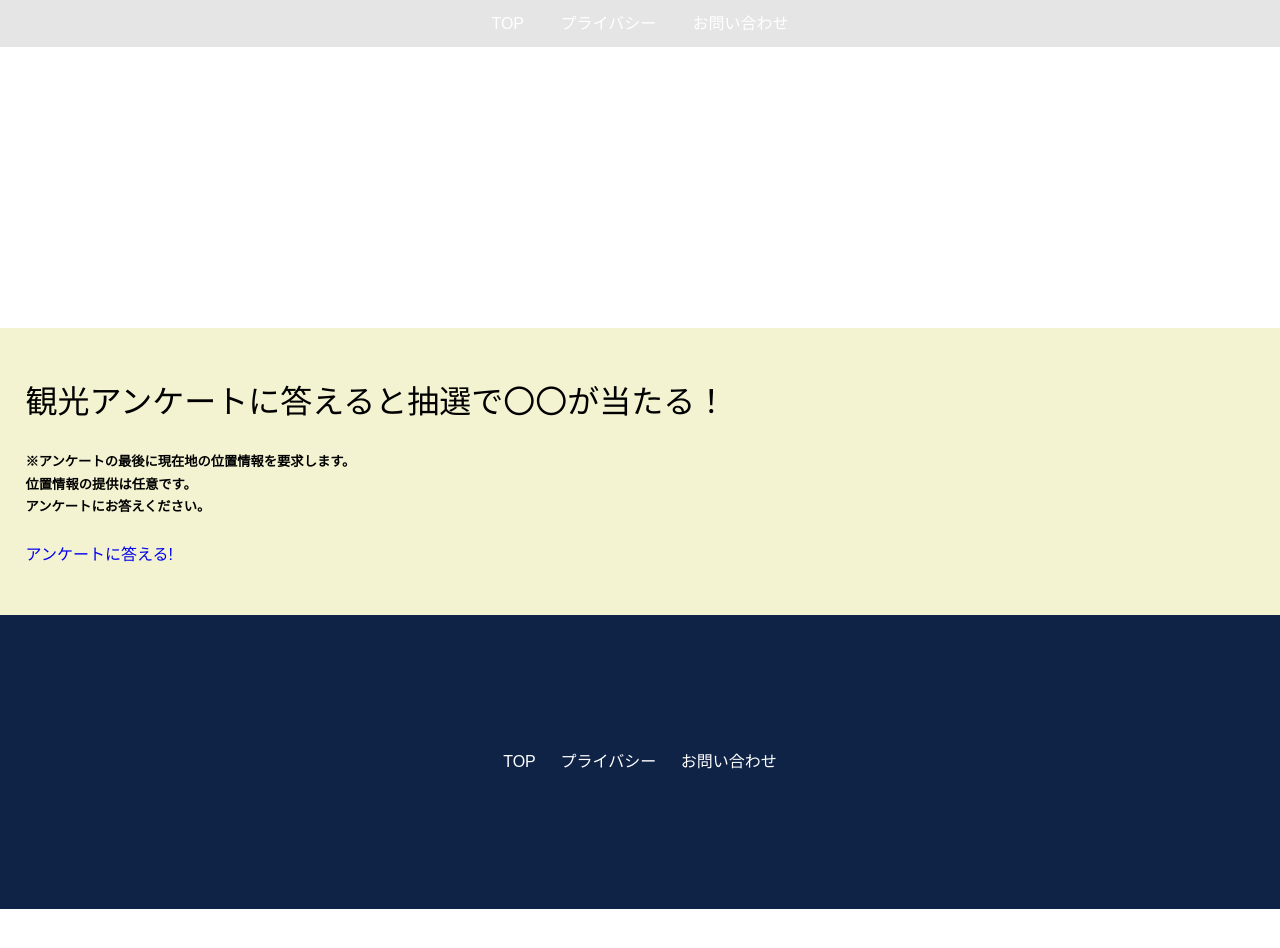
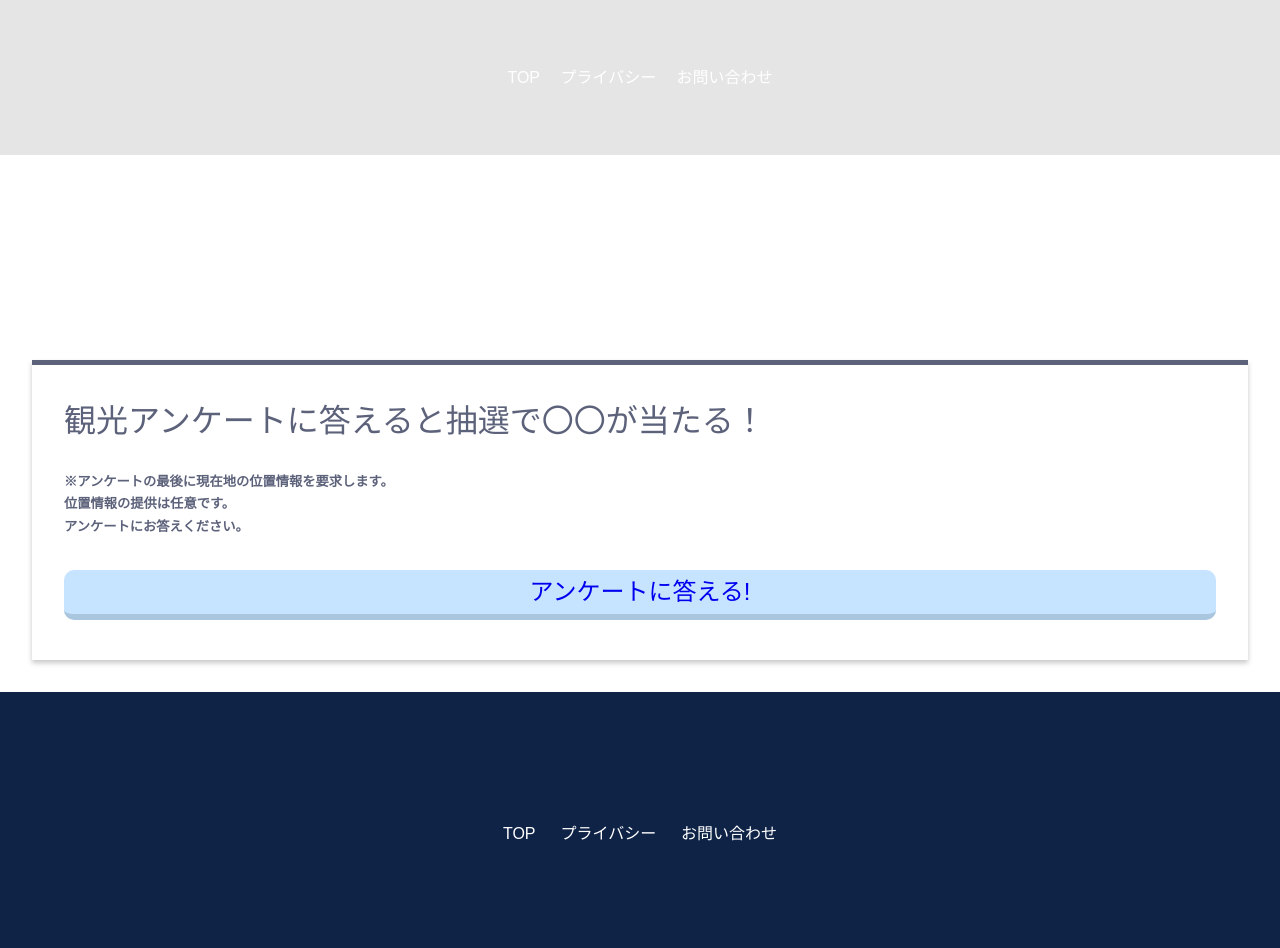
Before and after one commit to Otsuki3020/test3, a plain HTML site: page index.html in a window 1280 px wide. Before the commit the page ends 909 px from the top, so only its background shows below. Drawn offline with Linux system fonts and the light colour scheme; files that its build step writes are made by us from their sources.

Commit message:
Update style.css

```diff
--- a/style.css
+++ b/style.css
@@ -4,7 +4,7 @@
  ------------------------- */
 body {
     font-family: "Arial";
-    font-size: 16px;
+    font-size: 100%;
     line-height: 1.7;
     margin: 0;
     padding: 0;
@@ -44,7 +44,7 @@ header {
 }
 header nav {
 	background: rgba(0, 0, 0, 0.1) ;
-	padding: 10px 0;
+	padding: 5% 0;
 	width: 100%;
 	position: absolute;
 	top: 0;
@@ -59,8 +59,8 @@ header nav ul li{
 header nav ul li a{
 	color: #FFF;
 	font-family: "Montserrat",sans-serif;
-	font-size: 16px;
-    padding: 0 1em;
+	font-size: 100%;
+    padding: 0 0.5em;
     cursor: pointer;
 }
 header h1 a {
@@ -71,31 +71,38 @@ header h1 a {
 main {
     max-width: 100%;
     max-height: 100%;
-	margin: 0% auto;
-    padding: 2%;
-    background: rgb(243, 243, 209)
+    padding: 0.5em 2em;
+    margin: 2em;
+    color: #5d627b;
+    background: rgb(255, 255, 255);
+    border-top: solid 5px #5d627b;
+    box-shadow: 0 3px 5px rgba(0, 0, 0, 0.22);
 }
-.box{
-    padding: 0.5em 1em;
+
+.box1{
+    padding: 0.1em;
     margin: 2em 0;
     color: #5989cf;
     background: #c6e4ff;
     border-bottom: solid 6px #aac5de;
-    border-radius: 9px;
+    border-radius: 10px;
 }
-main .box h4 {
+main .box1 h4 {
     text-align: center;
-    margin: 0;
-    padding: 0;
+    font-size: 150%;
+    margin: 0%;
+    padding: 0%;
 }
-/* ボタン
+
+
+/* 送信・リセットボタン
  -------------------------------------------- */
-.questions-submit {
+.submit {
     background-color: #dee7ec;
     color: #000000;
 }
 
-.questions-reset {
+.reset {
     background-color: #dee7ec;
     color: #000000;
 }
@@ -109,10 +116,10 @@ footer {
 	text-align: center;
     max-width: 100%;
     max-height: 100%;
-    padding: 6%;
+    padding: 10%;
 }
 footer nav ul {
-    margin: 5%;
+    margin: 0%;
     text-align: center;
 }
 footer nav ul li {
@@ -124,3 +131,5 @@ footer nav ul li a {
     cursor: pointer;
     margin: 1%;
 }
+/* 質問内容の設定
+ ---------------------------------*/
```
